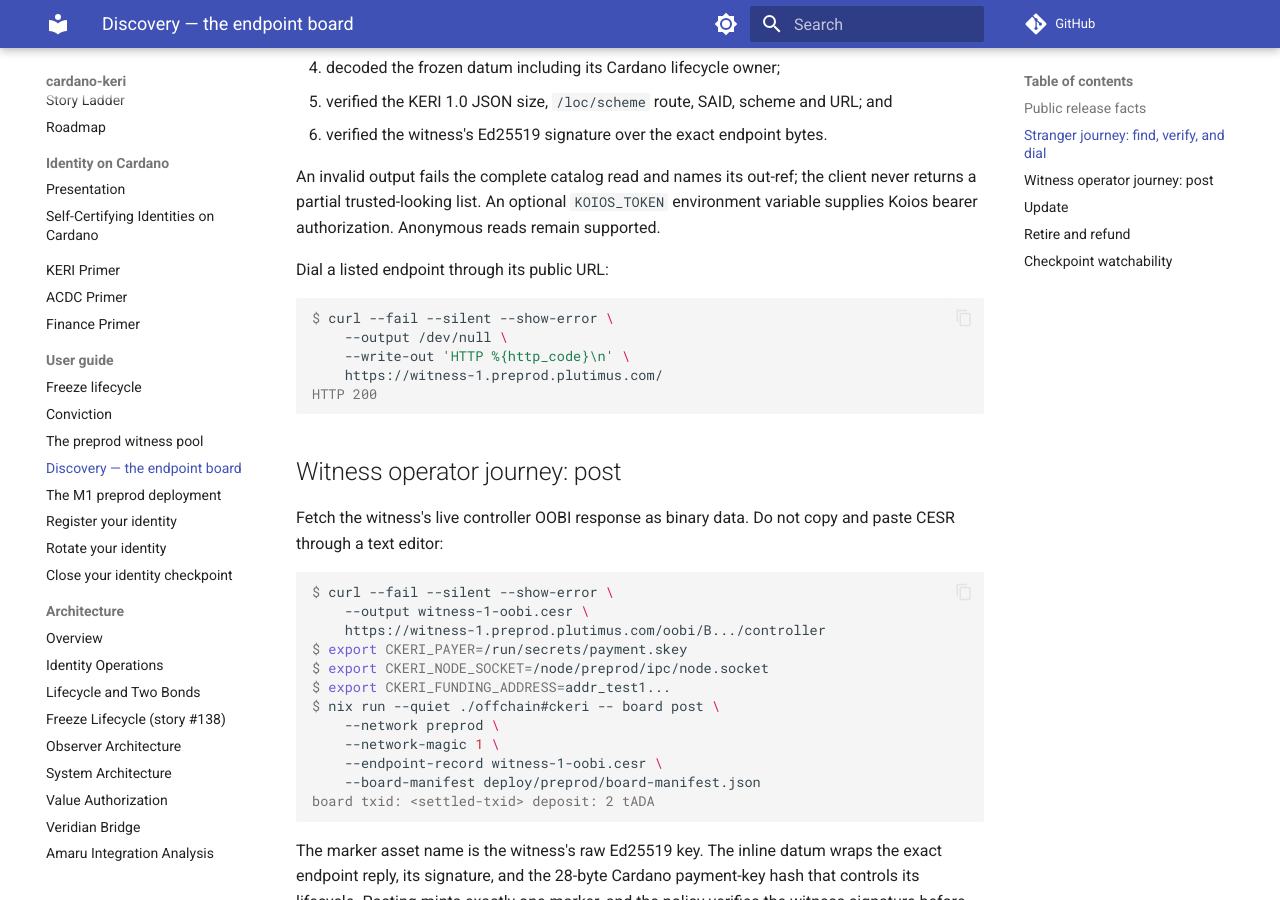
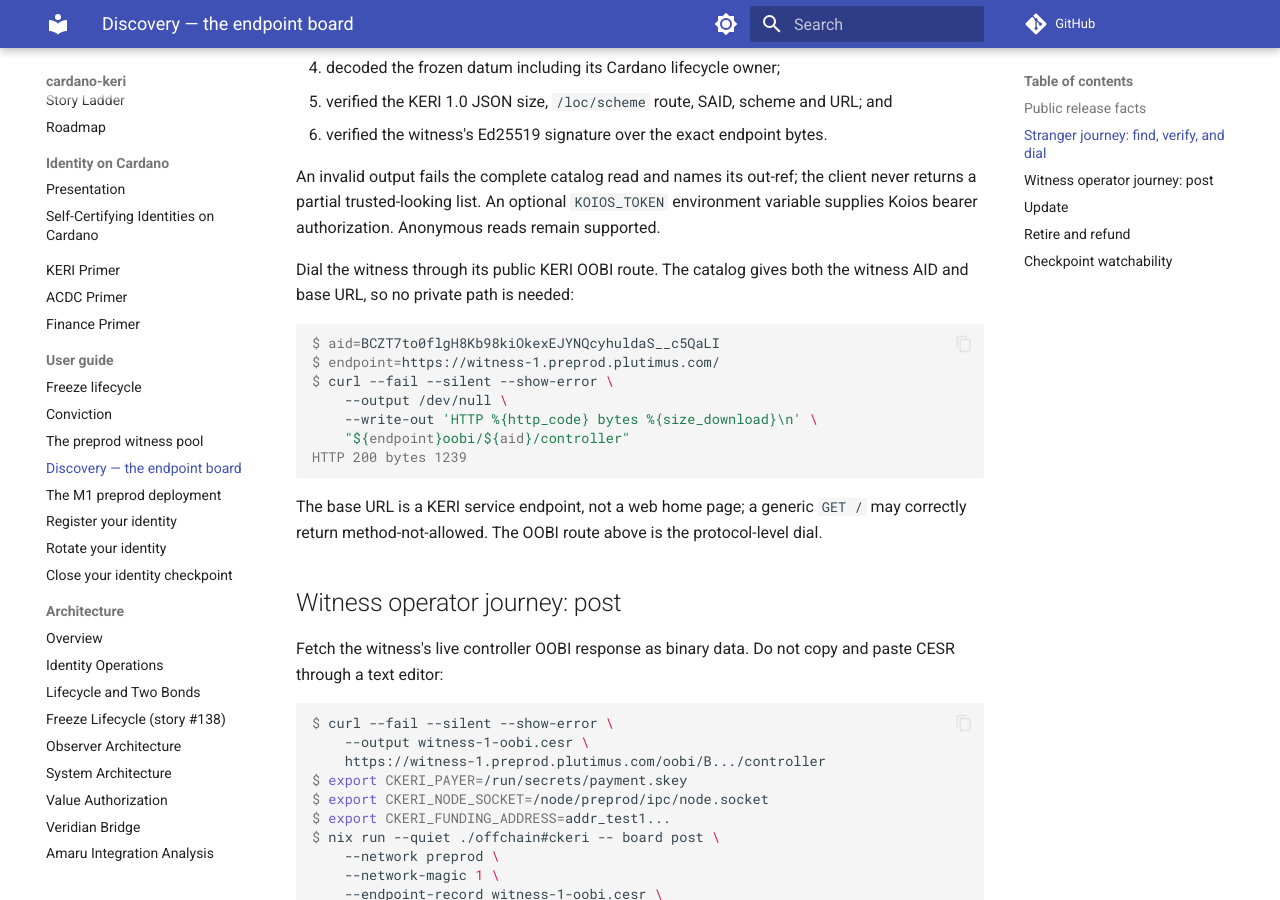
Before and after one commit to lambdasistemi/cardano-keri, an MkDocs documentation site: the page built from docs/user/discovery-endpoint-board.md, in a window 1280 px wide and 900 px high, scrolled down 1241 px. Built offline with MkDocs 1.6.1 and Material for MkDocs 9.7.7, drawn with Linux system fonts in a browser that asks for light colours; comment, search, counter and statistics services are not loaded.

Commit message:
docs(board): dial the KERI OOBI route
Tasks: T011-S5

Live boundary: advertised base rejects GET /; verified OOBI controller route returns HTTP 200

````diff
--- a/docs/user/discovery-endpoint-board.md
+++ b/docs/user/discovery-endpoint-board.md
@@ -64,15 +64,22 @@ client never returns a partial trusted-looking list. An optional
 `KOIOS_TOKEN` environment variable supplies Koios bearer authorization.
 Anonymous reads remain supported.
 
-Dial a listed endpoint through its public URL:
+Dial the witness through its public KERI OOBI route. The catalog gives both
+the witness AID and base URL, so no private path is needed:
 
 ```console
+$ aid=BCZT7to0flgH8Kb98kiOkexEJYNQcyhuldaS__c5QaLI
+$ endpoint=https://witness-1.preprod.plutimus.com/
 $ curl --fail --silent --show-error \
     --output /dev/null \
-    --write-out 'HTTP %{http_code}\n' \
-    https://witness-1.preprod.plutimus.com/
-HTTP 200
+    --write-out 'HTTP %{http_code} bytes %{size_download}\n' \
+    "${endpoint}oobi/${aid}/controller"
+HTTP 200 bytes 1239
 ```
+
+The base URL is a KERI service endpoint, not a web home page; a generic
+`GET /` may correctly return method-not-allowed. The OOBI route above is the
+protocol-level dial.
 
 ## Witness operator journey: post
 
````
